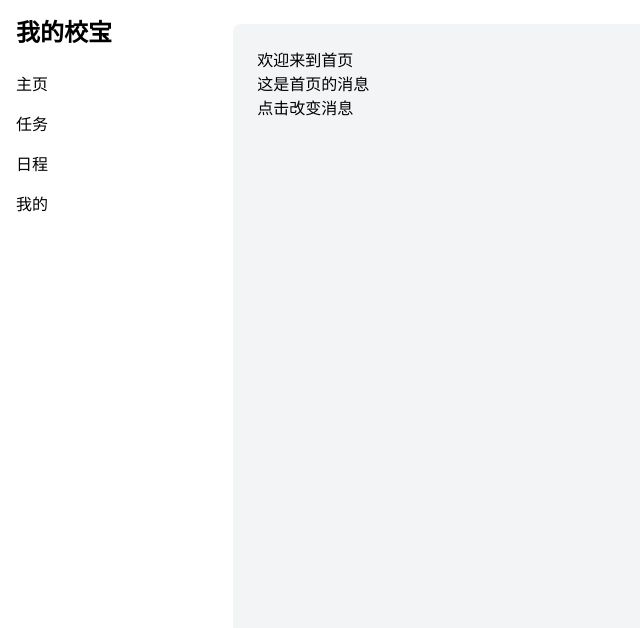
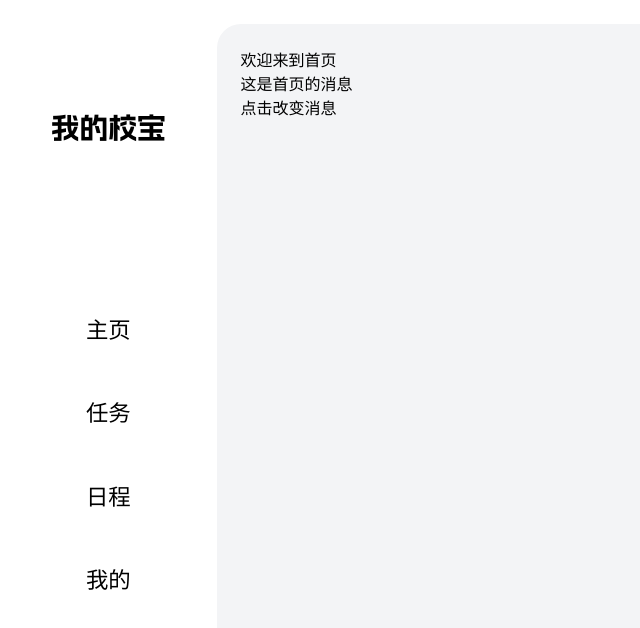
Before and after one commit to lanbinleo/MyXiaobao, a Vue app: page / in a window 1280 px wide. Shown: the top 628 px of the page, without its empty margins (0-640 px from the left). Built offline with nearby package versions, Linux system fonts and the light colour scheme; a web font is replaced by a local one.

Commit message:
style: main page format

```diff
--- a/src/App.vue
+++ b/src/App.vue
@@ -1,31 +1,36 @@
 <template>
   <div class="flex h-screen bg-white">
-    <!-- Sidebar -->
-    <aside class="w-64 bg-white p-4 flex flex-col">
-      <!-- Logo / Title -->
-      <div class="text-2xl font-bold mb-6">
-        我的校宝
+    <aside class="w-64 bg-white p-4 flex flex-col h-full text-center">
+      <div class="text-2xl font-bold mb-6 logo h-56 place-content-center">
+        <span>我的校宝</span>
       </div>
-      <!-- Navigation Links -->
-      <nav class="flex flex-col space-y-4">
-        <router-link to="/" class="hover:text-blue-500">主页</router-link>
-        <router-link to="/tasks" class="hover:text-blue-500">任务</router-link>
-        <router-link to="/calendar" class="hover:text-blue-500">日程</router-link>
-        <router-link to="/profile" class="hover:text-blue-500">我的</router-link>
+
+      <nav class="flex flex-col justify-evenly h-1/2 link">
+        <router-link to="/" class="hover:text-gray-500">主页</router-link>
+        <router-link to="/tasks" class="hover:text-gray-500">任务</router-link>
+        <router-link to="/calendar" class="hover:text-gray-500">日程</router-link>
+        <router-link to="/profile" class="hover:text-gray-500">我的</router-link>
       </nav>
     </aside>
 
-    <!-- Main Content Area -->
-    <main class="m-6 bg-gray-100 w-full rounded-lg p-6">
+    <main class="mt-6 mb-6 bg-gray-100 w-full rounded-3xl p-6">
         <router-view />
     </main>
   </div>
 </template>
 
 <script setup lang="ts">
-// No additional logic needed for the layout
 </script>
 
 <style scoped>
-/* You can add any additional scoped styles here if necessary */
+.logo {
+  font-family: 'AlibabaMamaShuHeiTi', sans-serif;
+  font-weight: 700;
+  font-size: 1.8rem;
+}
+.link {
+  font-family: 'AlibabaPuHuiTi', sans-serif;
+  font-weight: 400;
+  font-size: 1.4rem;
+}
 </style>
--- a/src/router/index.ts
+++ b/src/router/index.ts
@@ -13,10 +13,10 @@ const router = createRouter({
         title: '首页',
       },
     },
-    {
-      path: '/*',
-      redirect: '/',
-    },
+    // {
+    //   path: '/*',
+    //   redirect: '/',
+    // },
   ]
 })
 
--- a/src/style.css
+++ b/src/style.css
@@ -1,3 +1,54 @@
 @tailwind base;
 @tailwind components;
 @tailwind utilities;
+
+/* Alibaba PuHuiTi 字体 */
+@font-face {
+  font-family: 'AlibabaPuHuiTi';
+  src: url('./assets/fonts/Alibaba_PuHuiTi_2.0_35_Thin_35_Thin.ttf') format('truetype');
+  font-weight: 100; /* Thin */
+  font-style: normal;
+}
+
+@font-face {
+  font-family: 'AlibabaPuHuiTi';
+  src: url('./assets/fonts/Alibaba_PuHuiTi_2.0_45_Light_45_Light.ttf') format('truetype');
+  font-weight: 300; /* Light */
+  font-style: normal;
+}
+
+@font-face {
+  font-family: 'AlibabaPuHuiTi';
+  src: url('./assets/fonts/Alibaba_PuHuiTi_2.0_55_Regular_55_Regular.ttf') format('truetype');
+  font-weight: 400; /* Regular */
+  font-style: normal;
+}
+
+@font-face {
+  font-family: 'AlibabaPuHuiTi';
+  src: url('./assets/fonts/Alibaba_PuHuiTi_2.0_55_Regular_85_Bold.ttf') format('truetype');
+  font-weight: 700; /* Bold */
+  font-style: normal;
+}
+
+@font-face {
+  font-family: 'AlibabaPuHuiTi';
+  src: url('./assets/fonts/Alibaba_PuHuiTi_2.0_65_Medium_65_Medium.ttf') format('truetype');
+  font-weight: 500; /* Medium */
+  font-style: normal;
+}
+
+@font-face {
+  font-family: 'AlibabaPuHuiTi';
+  src: url('./assets/fonts/Alibaba_PuHuiTi_2.0_105_Heavy_105_Heavy.ttf') format('truetype');
+  font-weight: 900; /* Heavy */
+  font-style: normal;
+}
+
+/* AlimamaShuHeiTi 字体 */
+@font-face {
+  font-family: 'AlibabaMamaShuHeiTi';
+  src: url('./assets/fonts/AlimamaShuHeiTi-Bold.ttf') format('truetype');
+  font-weight: 700; /* Bold */
+  font-style: normal;
+}
```
